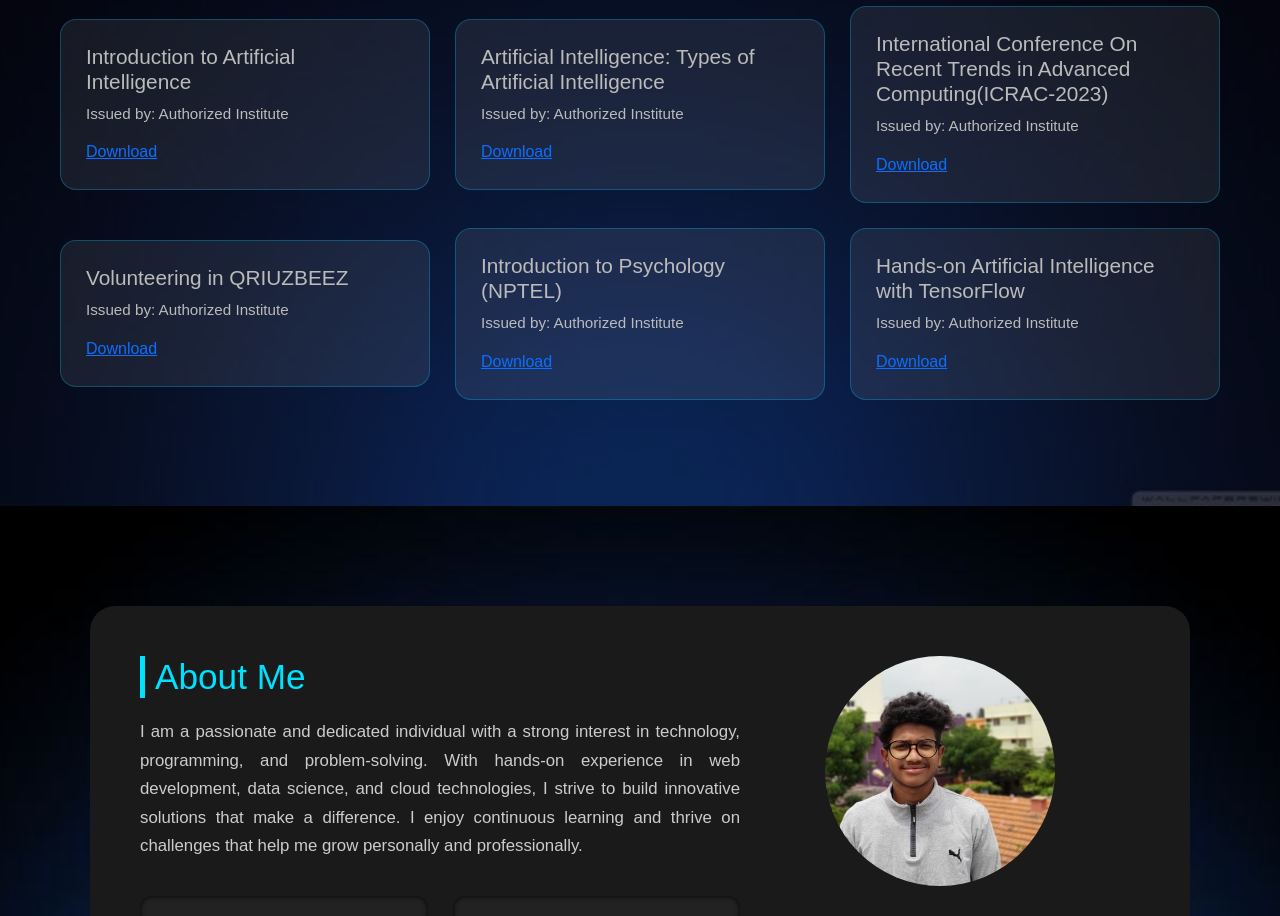
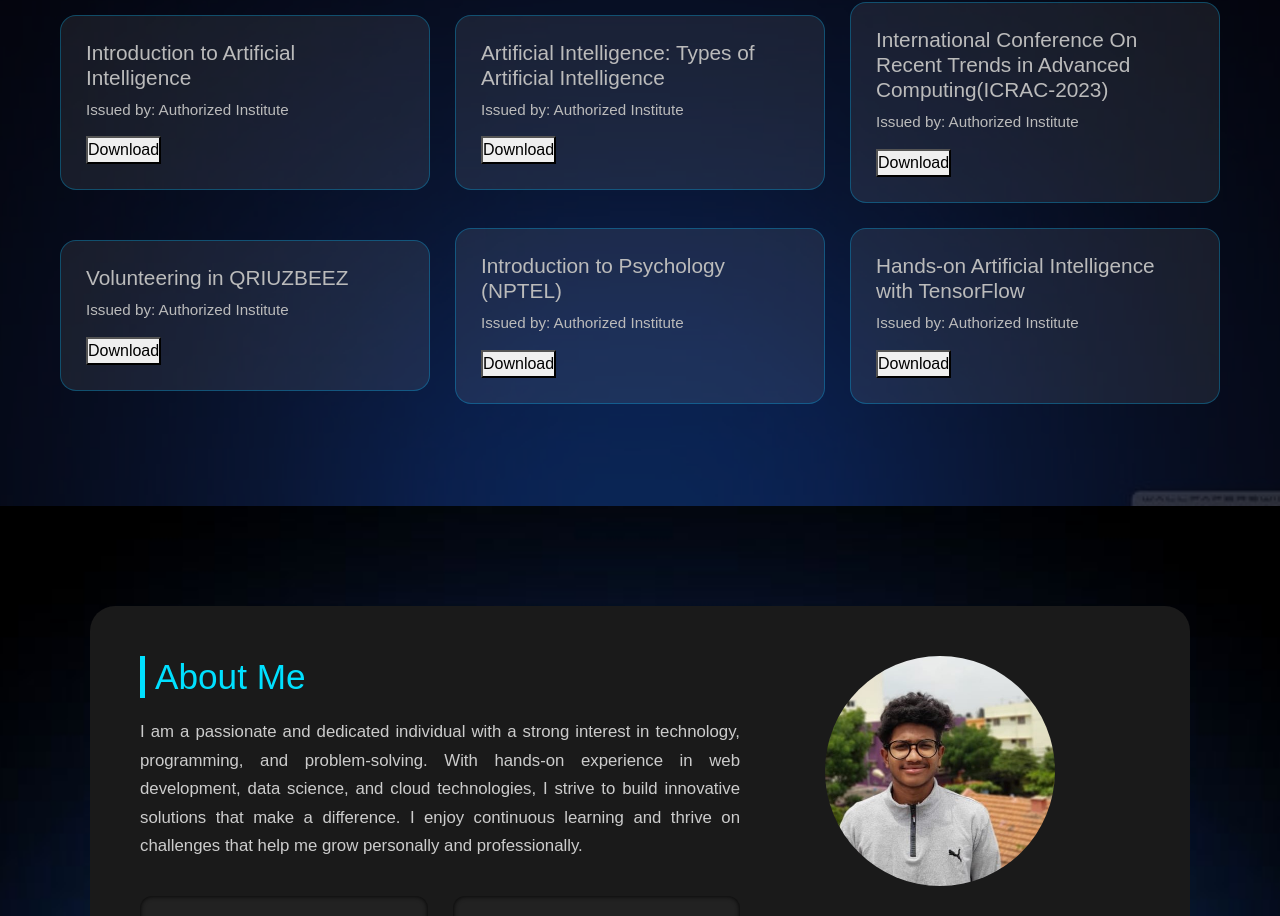
Before and after one commit to JJoshua333/Portfolio, a React (Create React App) app: page / in a window 1280 px wide. Shown: the part 1894-2810 px from the top of the page. Built offline with nearby package versions, Linux system fonts and the light colour scheme; a web font is replaced by a local one.

Commit message:
Fix certificate paths

```diff
--- a/src/components/Certificates/Certificates.jsx
+++ b/src/components/Certificates/Certificates.jsx
@@ -31,6 +31,14 @@ function Certificates() {
       file: "Hands-on_AI.pdf"
     }
   ];
+    const handleDownload = (file) => {
+    const link = document.createElement("a");
+    link.href = `${process.env.PUBLIC_URL}/assets/Certificates/${file}`;
+    link.download = file;
+    document.body.appendChild(link);
+    link.click();
+    document.body.removeChild(link);
+  };
 
   return (
     <section
@@ -50,14 +58,7 @@ function Certificates() {
                 <h3>{cert.title}</h3>
                 <p>Issued by: Authorized Institute</p>
               </div>
-            <a
-              href={`${process.env.PUBLIC_URL}/assets/Certificates/${cert.file}`}
-              download
-              target="_blank"
-              rel="noopener noreferrer"
-              >
-                Download
-              </a>
+                 <button onClick={() => handleDownload(cert.file)}>Download</button>
                 </div>
           ))}
         </div>
```
